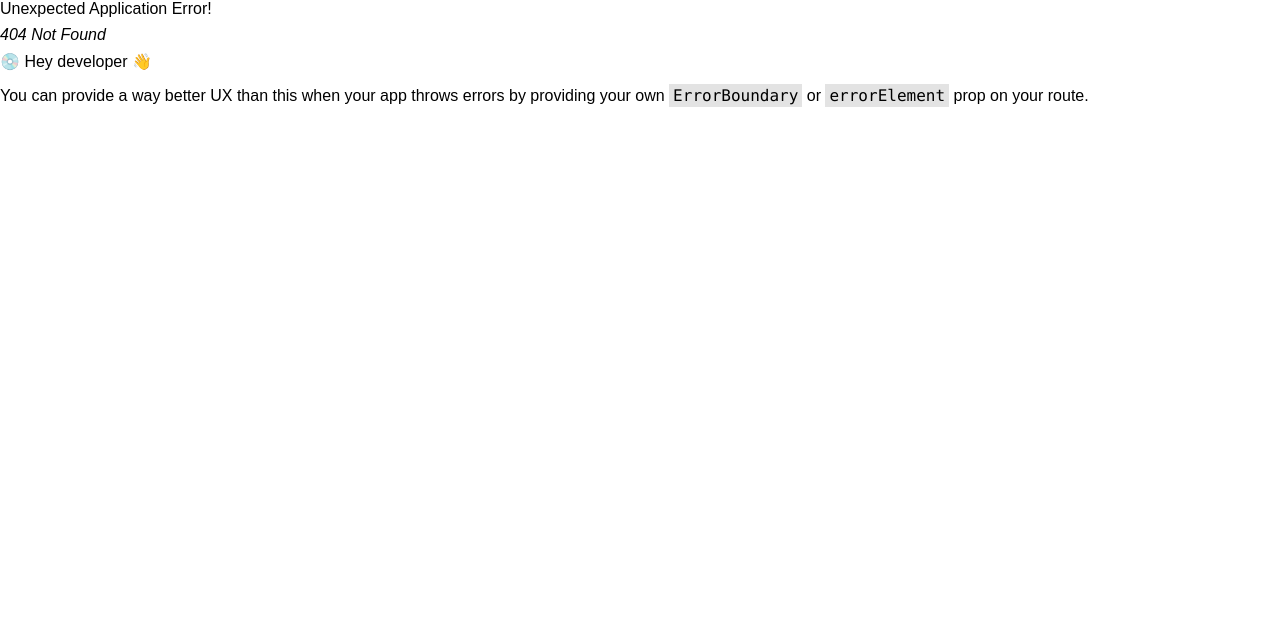
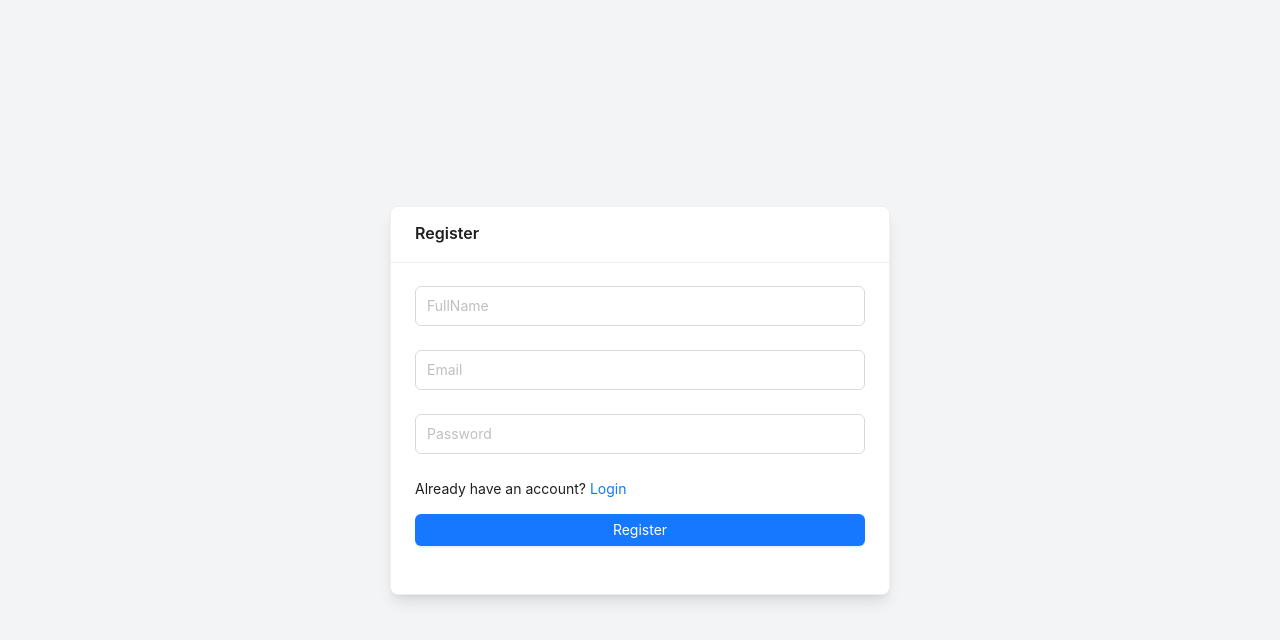
Before and after one commit to DoMinHoo/Portfolio_Builder, a React (Vite) app in the folder fontend/: page /auth/register in a window 1280 px wide. Before the commit this address had no page. Shown: the top 640 px of the page. Built offline with nearby package versions, Linux system fonts and the light colour scheme.

Commit message:
Hoàn thiện đăng ký đăng nhập ghép font và back

```diff
--- a/fontend/package.json
+++ b/fontend/package.json
@@ -12,9 +12,11 @@
   "dependencies": {
     "@tailwindcss/vite": "^4.1.13",
     "antd": "^5.27.4",
+    "axios": "^1.12.2",
     "react": "^19.1.1",
     "react-dom": "^19.1.1",
     "react-router-dom": "^7.9.2",
+    "react-toastify": "^11.0.5",
     "tailwindcss": "^4.1.13"
   },
   "devDependencies": {
--- /dev/null
+++ b/fontend/src/hooks/useAuth.tsx
@@ -0,0 +1,41 @@
+import { useNavigate } from "react-router-dom";
+import { loginAPI, registerAPI } from "../services/auth.service";
+import { useState } from 'react';
+
+export function useAuth() {
+    const navigate = useNavigate();
+    const [error, setError] = useState<string | null>(null);
+
+    const login = async (email: string, password: string) => {
+        try {
+            const res = await loginAPI({ email, password });
+            const token = res.data.token;
+            localStorage.setItem("token", token);
+            navigate("/profile");
+        } catch (error: any) {
+            console.error("Login failed:", error);
+            const msg = error.response?.data?.message || "Đăng nhập thất bại";
+            setError(msg);
+        }
+    }
+    const register = async (name: string, email: string, password: string) => {
+        try {
+            await registerAPI({ name, email, password });
+            navigate("/auth");
+        } catch (error: any) {
+            console.error("Registration failed:", error);
+            const msg = error.response?.data?.message || "Đăng ký thất bại";
+            setError(msg);
+        }
+    }
+
+    const logout = () => {
+        localStorage.removeItem("token");
+        navigate("/auth");
+    }
+
+    const getToken = () => localStorage.getItem("token");
+
+    return { login, register, logout, getToken, error, setError };
+
+}
--- /dev/null
+++ b/fontend/src/pages/Auth/LoginPage.tsx
@@ -0,0 +1,43 @@
+import React from 'react'
+
+import { Form, Input, Button, Card, Alert } from "antd"
+import { useAuth } from '../../hooks/useAuth'
+import { useNavigate } from 'react-router-dom'
+
+
+const LoginPage = () => {
+    const { login, error, setError } = useAuth();
+    const navigate = useNavigate();
+    const onFinish = (value: any) => {
+        login(value.email, value.password);
+    }
+    return (
+        <div className='flex justify-center items-center min-h-screen bg-gray-100'>
+            <Card title="Login" className='w-[500px] p-10 shadow-lg'>
+                <Form onFinish={onFinish}>
+                    <Form.Item name="email" rules={[{ required: true }]}>
+                        <Input type='email' placeholder='Email' className='h-10 ' />
+                    </Form.Item>
+                    <Form.Item name="password" rules={[{ required: true }]}>
+                        <Input type='password' placeholder='Password' className='h-10' />
+                    </Form.Item>
+                    {error && (
+                        <Alert
+                            message={error}
+                            type="error"
+                            showIcon
+                            closable
+                            onClose={() => setError(null)}
+                        />
+                    )}
+                    <Form.Item >
+                        <p>Don't have an account? <a href="/auth/register">Register</a></p>
+                        <Button type='primary' htmlType='submit' className='float-right' block>Login</Button>
+                    </Form.Item>
+                </Form>
+            </Card>
+        </div>
+    )
+}
+
+export default LoginPage
--- /dev/null
+++ b/fontend/src/pages/Auth/RegisterPage.tsx
@@ -0,0 +1,46 @@
+import React from 'react'
+import { Form, Input, Button, Card, Alert } from "antd"
+import { useAuth } from '../../hooks/useAuth'
+import { registerAPI } from '../../services/auth.service'
+
+type Props = {}
+
+const RegisterPage = (props: Props) => {
+    const { register, error, setError } = useAuth();
+    const onFinish = (value: any) => {
+        register(value.name, value.email, value.password);
+    }
+
+    return (
+        <div className='flex justify-center items-center min-h-screen bg-gray-100'>
+            <Card title="Register" className='w-[500px] p-10 shadow-lg'>
+                <Form onFinish={onFinish} >
+                    <Form.Item name="name" rules={[{ required: true }]}>
+                        <Input type='text' placeholder='FullName' className='h-10' />
+                    </Form.Item>
+                    <Form.Item name="email" rules={[{ required: true }]}>
+                        <Input type='email' placeholder='Email' className='h-10 ' />
+                    </Form.Item>
+                    <Form.Item name="password" rules={[{ required: true }]}>
+                        <Input type='password' placeholder='Password' className='h-10' />
+                    </Form.Item>
+                    {error && (
+                        <Alert
+                            message={error}
+                            type="error"
+                            showIcon
+                            closable
+                            onClose={() => setError(null)}
+                        />
+                    )}
+                    <Form.Item >
+                        <p>Already have an account? <a href="/auth">Login</a></p>
+                        <Button type='primary' htmlType='submit' className='float-right' block>Register</Button>
+                    </Form.Item>
+                </Form>
+            </Card>
+        </div>
+    )
+}
+
+export default RegisterPage
--- /dev/null
+++ b/fontend/src/pages/Profile.tsx
@@ -0,0 +1,20 @@
+import React, { useState } from 'react'
+
+type Props = {}
+
+const Profile = (props: Props) => {
+    const [profile, setProfile] = useState<any>(null);
+    return (
+        <div className="p-10">
+            <h1 className="text-xl font-bold">Profile</h1>
+            {profile && (
+                <pre className="bg-gray-100 p-4 mt-4 rounded">
+                    {JSON.stringify(profile, null, 2)}
+                </pre>
+            )}
+        </div>
+
+    )
+}
+
+export default Profile
--- a/fontend/src/routes/index.tsx
+++ b/fontend/src/routes/index.tsx
@@ -8,8 +8,20 @@ import DashBoardLayout from "../layouts/DashBoardLayout";
 import DashBoardHome from "../layouts/DashBoardHome";
 import DashBoardProject from "../layouts/DashBoardProject";
 
+import LoginPage from "../pages/Auth/LoginPage";
+import RegisterPage from "../pages/Auth/RegisterPage";
+
+import Profile from "../pages/Profile";
+
 
 const router = createBrowserRouter([
+    {
+        path: "auth",
+        children: [
+            { index: true, element: <LoginPage /> },
+            { path: "register", element: <RegisterPage /> }
+        ]
+    },
     {
         path: "/",
         element: <MainLayout />,
@@ -18,6 +30,7 @@ const router = createBrowserRouter([
             { path: "about", element: <About /> },
             { path: "portfolio", element: <Portfolio /> },
             { path: "contact", element: <Contact /> },
+            { path: "profile", element: <Profile /> }
         ]
     },
     {
--- /dev/null
+++ b/fontend/src/services/auth.service.tsx
@@ -0,0 +1,10 @@
+import axios from "axios";
+import instance from "../untils/axios";
+
+export const registerAPI = (data: { name: string, email: string, password: string }) =>
+    instance.post("/auth/register", data);
+
+export const loginAPI = (data: { email: string, password: string }) =>
+    instance.post("/auth/login", data);
+
+export const getProfile = () => instance.get("/profile/me")
--- /dev/null
+++ b/fontend/src/untils/axios.tsx
@@ -0,0 +1,13 @@
+import axios from "axios";
+
+const instance = axios.create({
+    baseURL: "http://localhost:5000/api",
+})
+
+instance.interceptors.request.use((config) => {
+    const token = localStorage.getItem("token");
+    if (token) config.headers.Authorization = `Bearer ${token}`;
+    return config;
+})
+
+export default instance;
```
Also changed, not shown: 2 other files (tests, documents, lock files or other folders).
